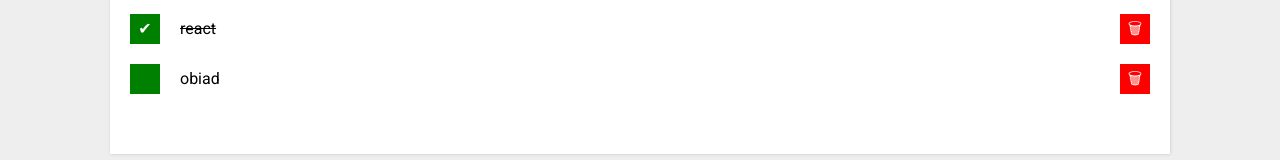
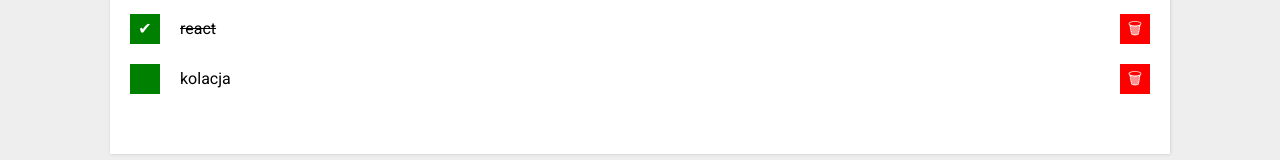
Before and after one commit to Wojciech9142/todolists-React, a React (Create React App) app: page / in a window 1280 px wide. Shown: the part 443-603 px from the top of the page. Built offline with nearby package versions, Linux system fonts and the light colour scheme.

Commit message:
changed task content

```diff
--- a/src/App.js
+++ b/src/App.js
@@ -8,7 +8,7 @@ import Container from './Container';
 
 const tasks = [
   { id: 1, content: "react", done: true, },
-  { id: 2, content: "obiad", done: false, },
+  { id: 2, content: "kolacja", done: false, },
 ];
 
 const hideDoneTasks = false;
```
